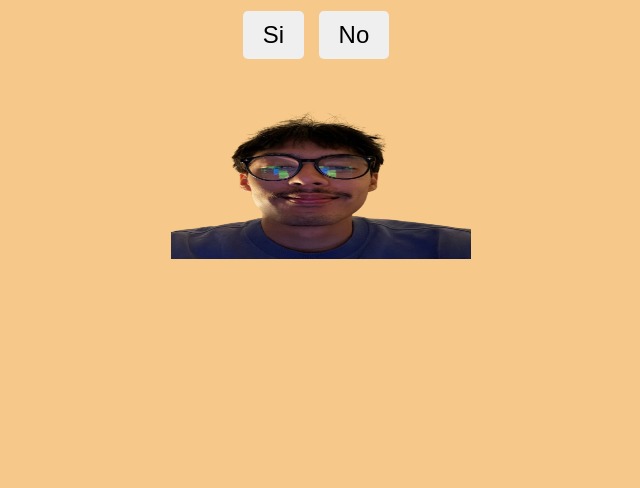
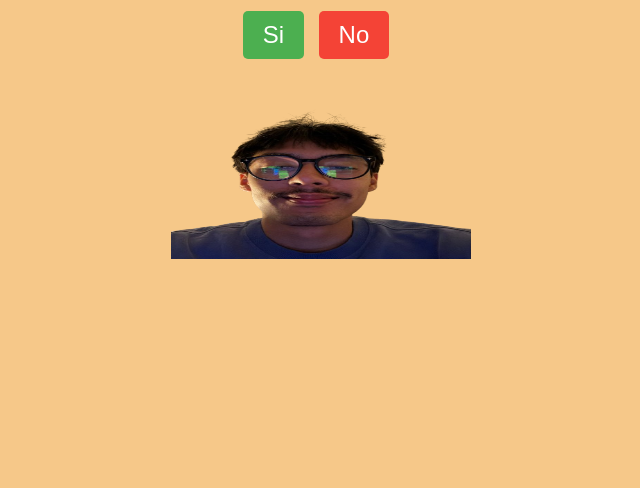
Before and after one commit to Josuesp34/Luna, a plain HTML site: page index.html in a window 1280 px wide. Shown: the part 312-800 px from the top of the page, without its empty margins (319-959 px from the left). Drawn offline with Linux system fonts and the light colour scheme.

Commit message:
color de los botones

```diff
--- a/styles.css
+++ b/styles.css
@@ -31,3 +31,21 @@ h1 {
   cursor: pointer;
   transition: all 0.3s ease;
 }
+
+.yes-button {
+  background-color: #4CAF50; /* Verde */
+  color: white;
+}
+
+.no-button {
+  background-color: #f44336; /* Rojo */
+  color: white;
+}
+
+.yes-button:hover {
+  background-color: #45a049;
+}
+
+.no-button:hover {
+  background-color: #d32f2f;
+}
```
